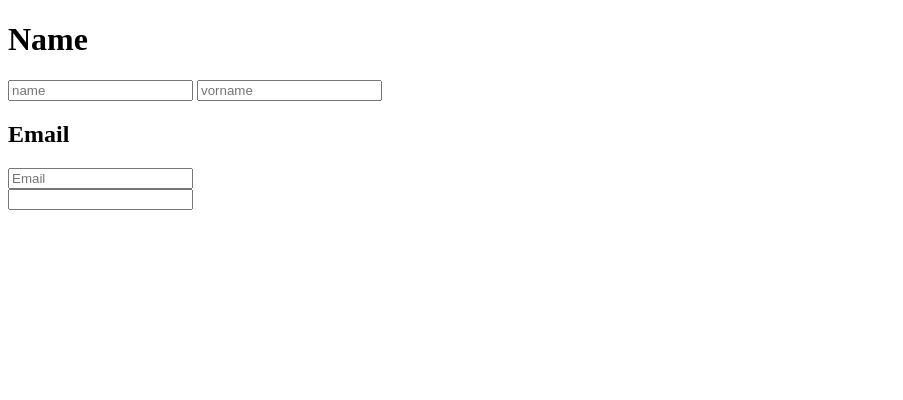
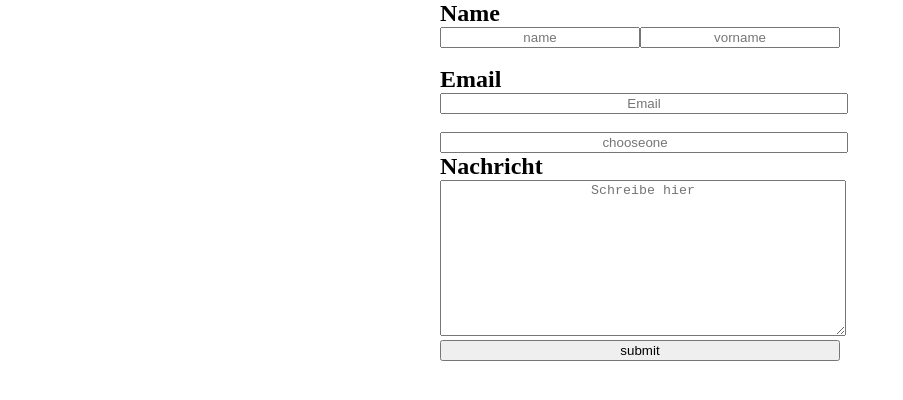
Before and after one commit to fahimpjee1988/lev1_1-css-vertiefung-forms., a plain HTML site: page index.html in a window 1280 px wide. Shown: the whole page, without its empty margins (0-903 px from the left). Drawn offline with Linux system fonts and the light colour scheme.

Commit message:
need to do the css more and java

```diff
--- a/assets/css/style.css
+++ b/assets/css/style.css
@@ -0,0 +1,14 @@
+*{
+    text-align: center;
+    width: 400px;
+    margin: 0 auto;
+
+}
+
+h2{
+    text-align: left;
+}
+
+div{
+    display: flex;
+}
--- a/index.html
+++ b/index.html
@@ -7,21 +7,30 @@
     <link rel="stylesheet" href="assets/css/style.css">
 </head>
 <body>
-    <h1>Name</h1>
-<input type="text" name="" id="" placeholder="name" required>
+
+    <h2>Name</h2>
+    <div>
+<input type="text" name="" id="" placeholder="name" required width="300px">
 <input type="text" name="" id="" placeholder="vorname" required >
-
+</div>
 <br>
 
 <h2>Email</h2>
 <input type="email" name="" id="" placeholder="Email" required>
 <br>
-<input list="Thema">
+<br>
+<input list="Thema" placeholder="chooseone" hover="blue">
             <datalist id="Thema">
                 <option value="General"></option>
                 <option value="Advertise"></option>
                 <option value="Partnership"></option>
             </datalist>
+<br>
+<h2>Nachricht</h2>
+<textarea name="" id="" cols="30" rows="10" maxlength="10" placeholder="Schreibe hier"></textarea>
+<input type="button" value="submit" >
+
+
 
 <script src="assets/js/main.js"></script>
 </body>
```
